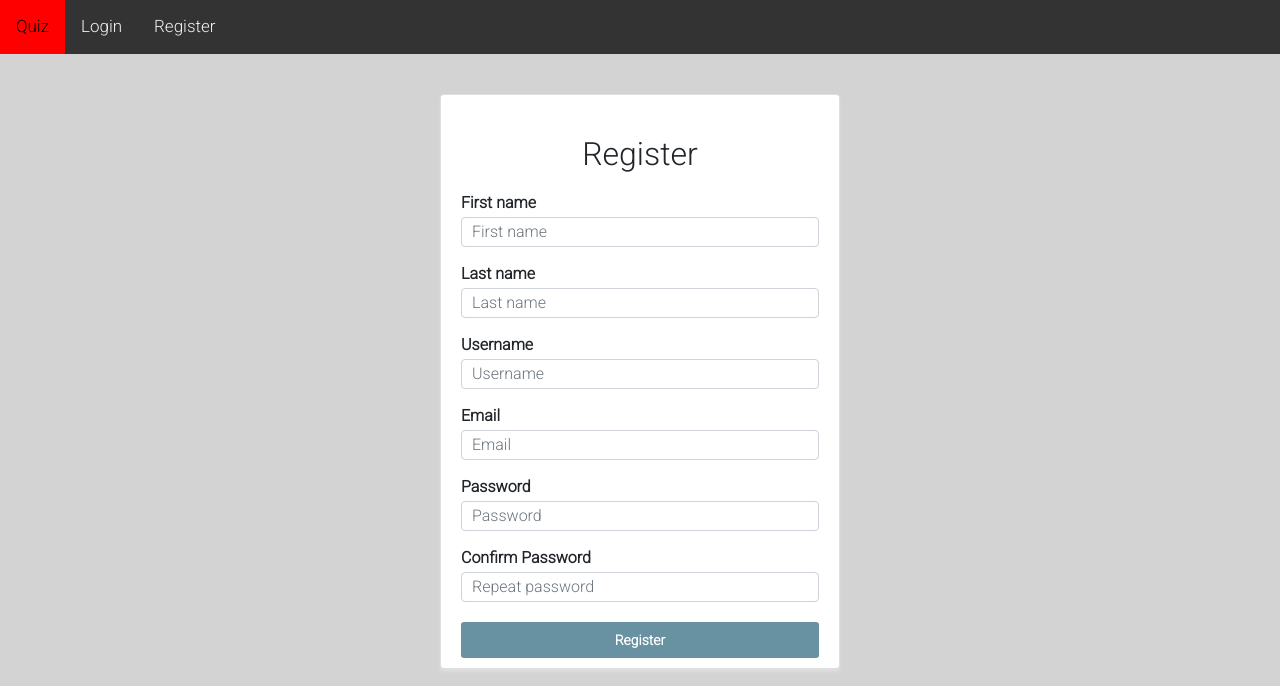
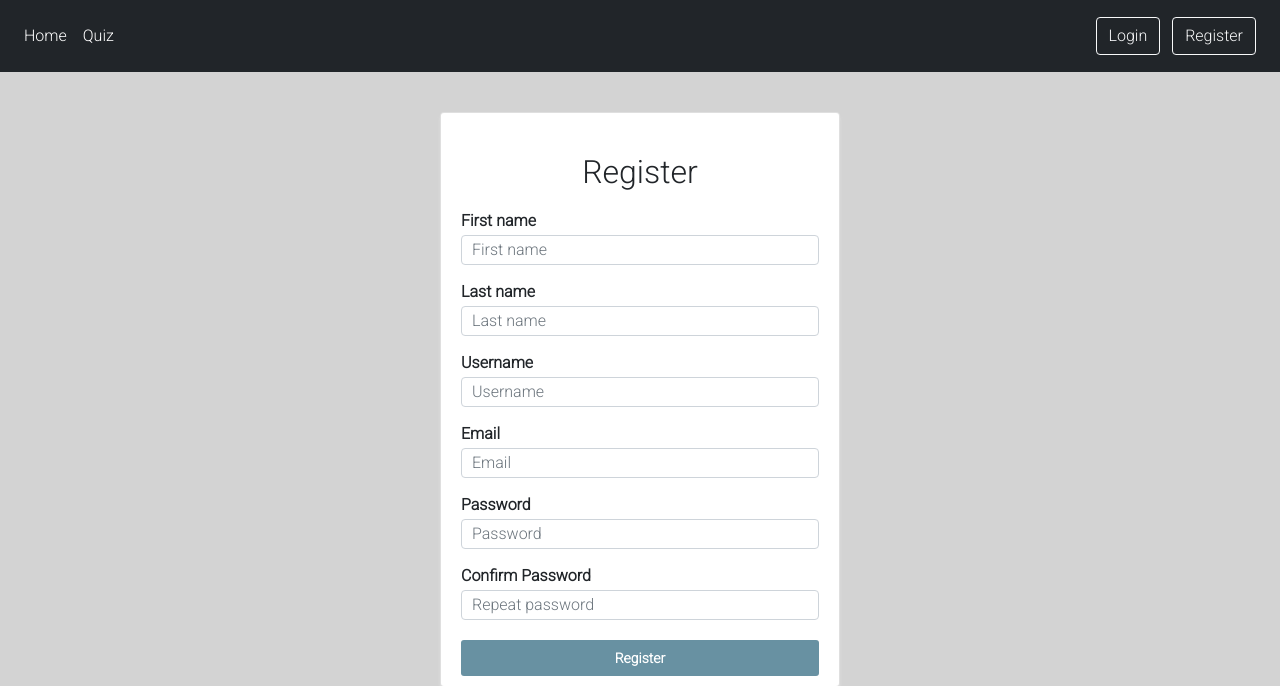
Before and after one commit to Code-Institute-Submissions/mariodragun-Milestone-3-Code-Institute_SepResub, a Flask app: page /register/ in a window 1280 px wide. Shown: the top 686 px of the page. Run offline with Flask 2, Linux system fonts and the light colour scheme; some libraries are stand-ins or nearby versions.

Commit message:
Reworking on navbar template, splitting links depending on the user role

```diff
--- a/quiz/templates/components/navbar_header.html
+++ b/quiz/templates/components/navbar_header.html
@@ -1,17 +1,27 @@
-<header>
-    <div class="navigationbar">
+<header class="p-3 bg-dark text-white" id="header-nav">
+    <div class="d-flex flex-wrap align-items-center justify-content-center justify-content-lg-start">
 
-        <a  href="/quiz/">Quiz</a>
+        <ul class="nav col-12 col-lg-auto me-lg-auto mb-2 justify-content-center mb-md-0">
+            <li class="nav-item"><a href="/" class="nav-link px-2 text-white" id="nav-index">Home</a></li>
+            <li class="nav-item"><a href="/quiz/" class="nav-link px-2 text-white" id="nav-quiz">Quiz</a></li>
 
-        {% if not g.user %}
-            <a href="/login/">Login</a>
+            {% if g.user %}
+                <li class="nav-item"><a href="/settings/" class="nav-link px-2 text-white" id="nav-quiz">Settings</a></li>
+            {% endif %}
+        </ul>
 
-            <a href="/register/">Register</a>
-        {% endif %}
 
-        {% if g.user %}
-            <a href="/logout/">Logout</a>
-            <a href="/admin/">Admin</a>
-        {% endif %}
+        <div class="text-end">
+            {% if not g.user %}
+                <a class="btn btn-outline-light me-2" href="/login/" role="button">Login</a>
+                <a class="btn btn-outline-light me-2" href="/register/" role="button">Register</a>
+            {% endif %}
+            {% if g.user %}
+                <a class="btn btn-outline-light me-2" href="/logout/" role="button">Logout</a>
+                {% if g.user.is_admin %}
+                    <a class="btn btn-outline-light me-2" href="/admin/" role="button">Admin</a>
+                {% endif %}
+            {% endif %}
+        </div>
     </div>
 </header>
```
